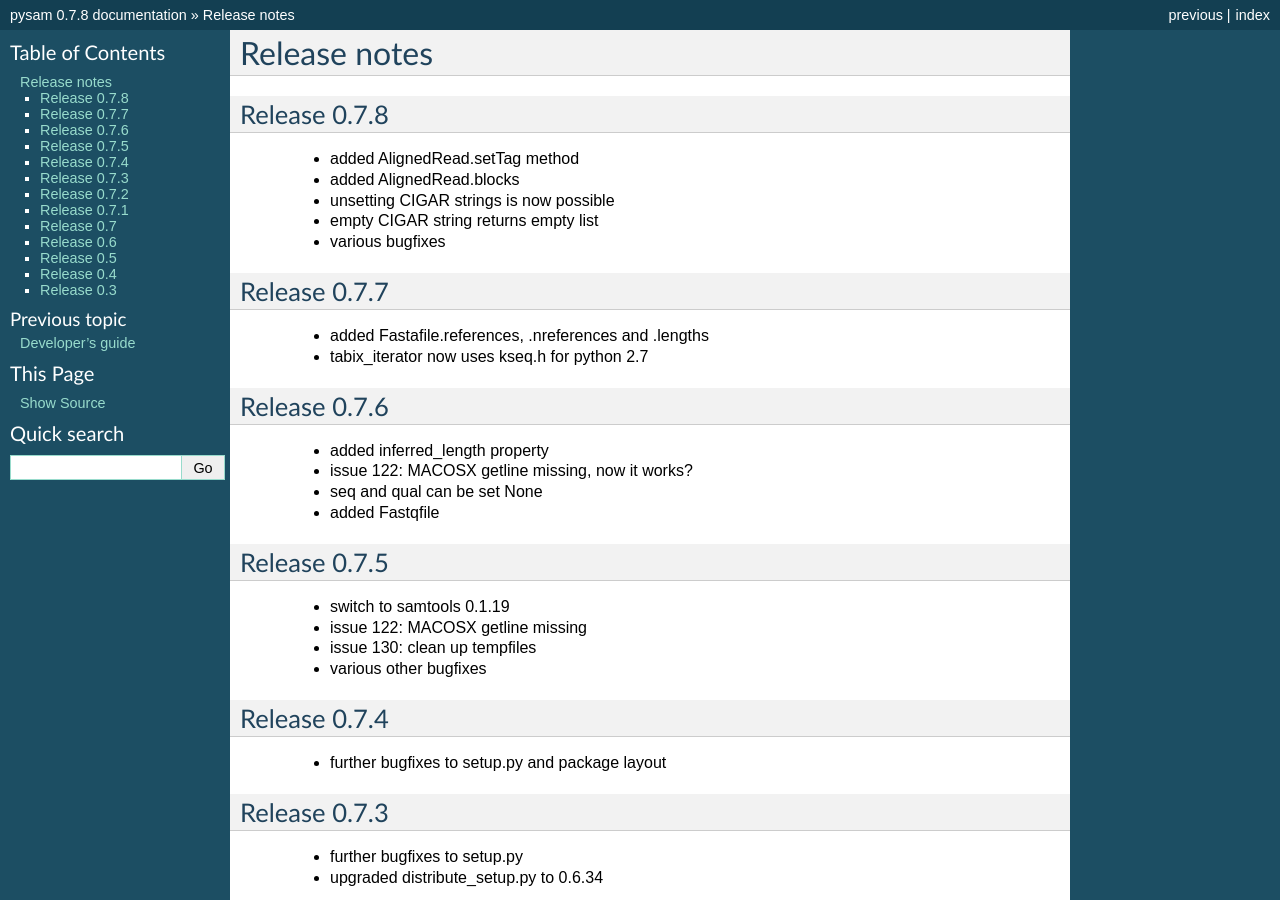
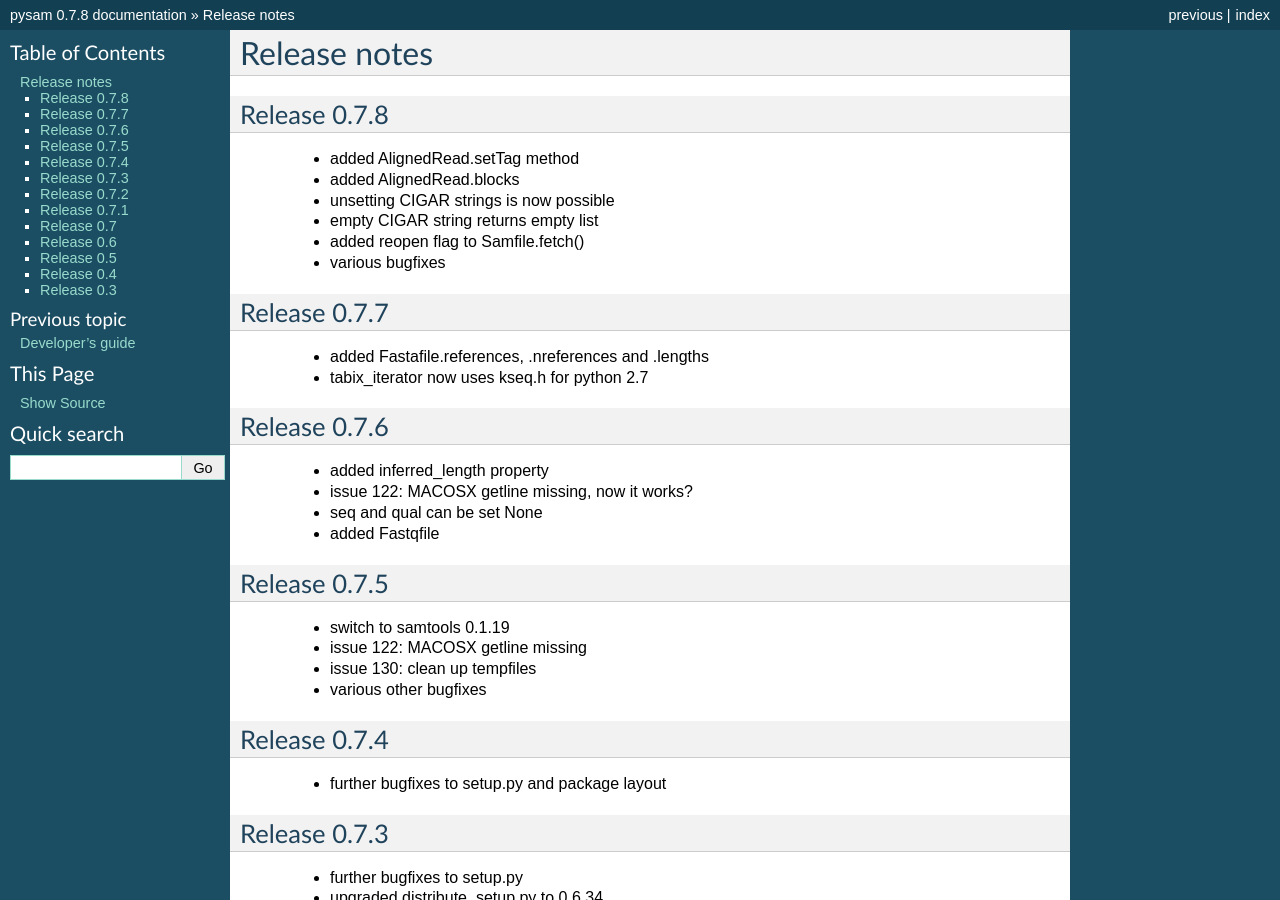
Before and after one commit to pysam-developers/pysam, a Sphinx documentation site: the page built from doc/release.rst, in a window 1280 px wide and 900 px high. Built offline with Sphinx 7.4.7, drawn with Linux system fonts in a browser that asks for light colours; pages that are not in the unit, such as notebooks, are missing from menus.

Commit message:
added reopen flag to samfile.fetch()

```diff
--- a/doc/release.rst
+++ b/doc/release.rst
@@ -9,6 +9,7 @@ Release 0.7.8
    * added AlignedRead.blocks
    * unsetting CIGAR strings is now possible
    * empty CIGAR string returns empty list
+   * added reopen flag to Samfile.fetch()
    * various bugfixes
 
 Release 0.7.7
```
Also changed, not shown: 1 other file.
